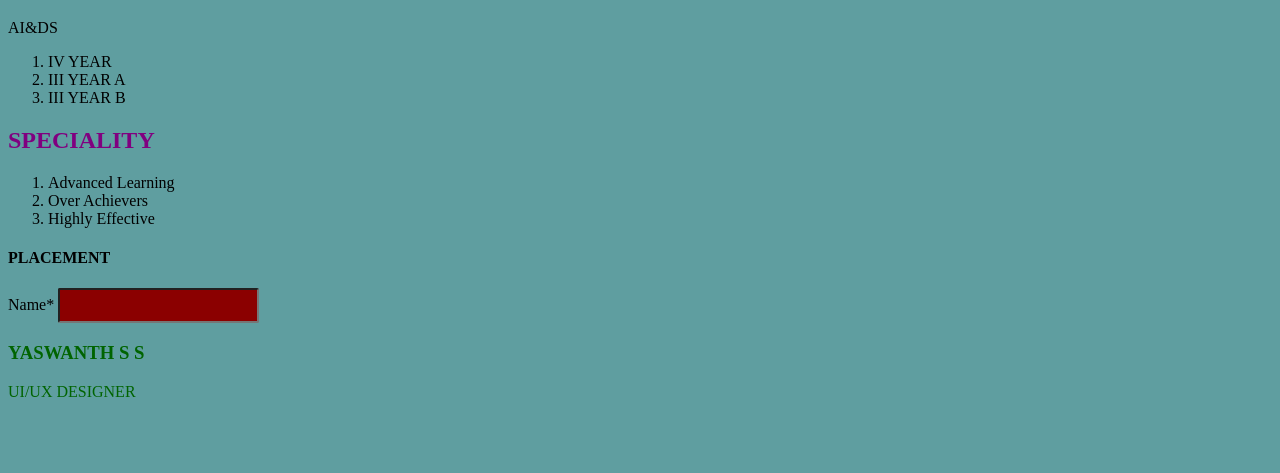
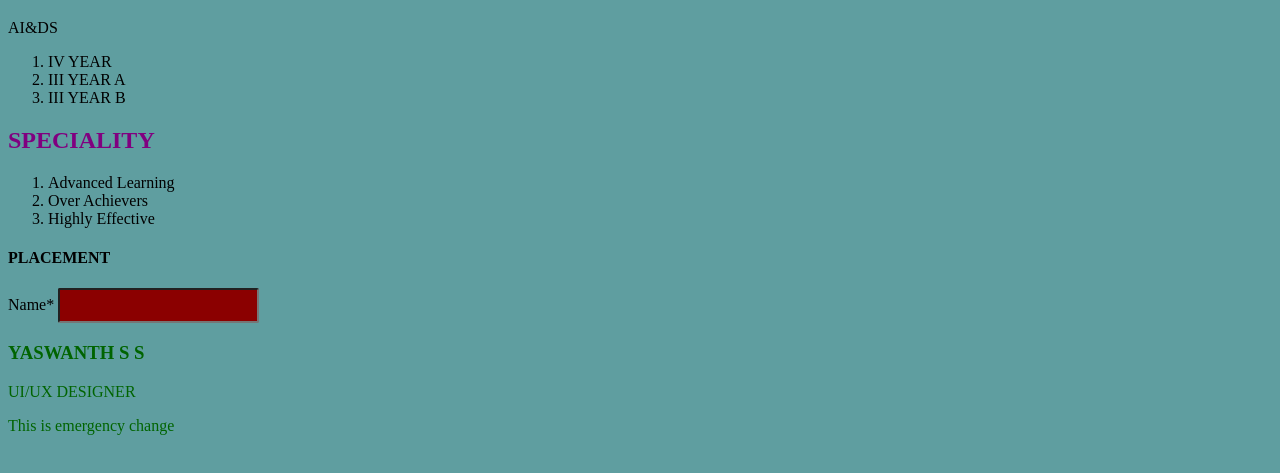
Before and after one commit to arunkumar204/git_project, a plain HTML site: page index.html in a window 1280 px wide. Shown: the part 63-536 px from the top of the page. Drawn offline with Linux system fonts and the light colour scheme.

Commit message:
updated index.html

```diff
--- a/index.html
+++ b/index.html
@@ -26,6 +26,7 @@
         <div class="">
             <h3>YASWANTH S S</h3>
             <p>UI/UX DESIGNER</p>
+            <p>This is emergency change</p>
         </div>
     </body>
 </html>
```
